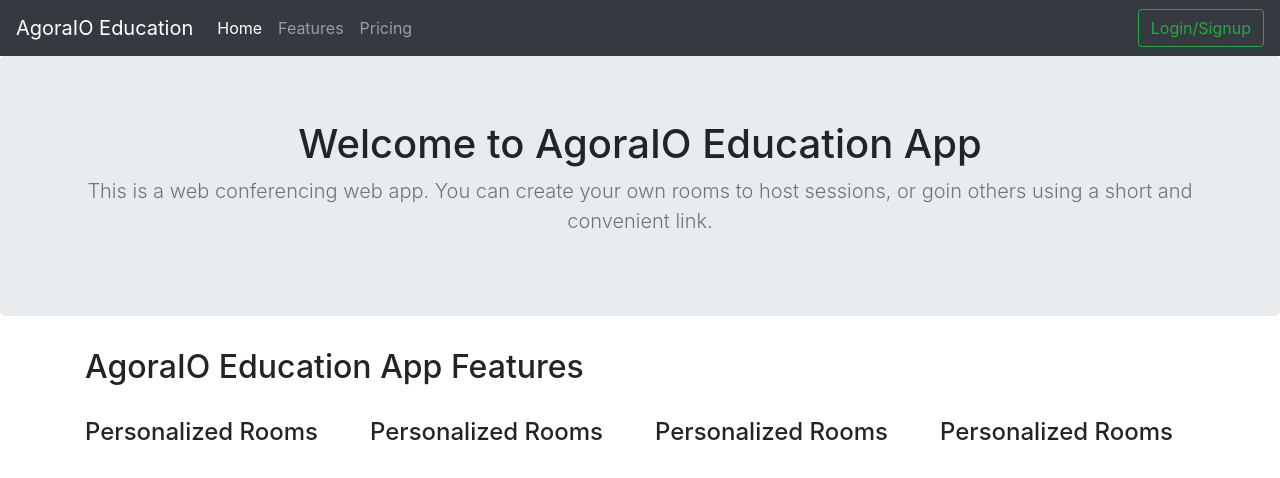
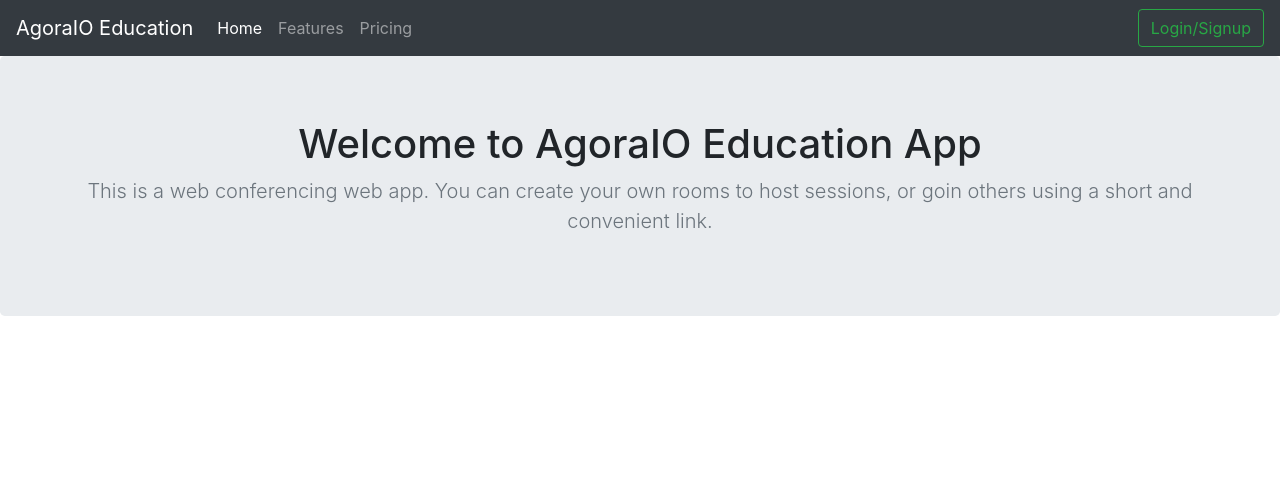
Before and after one commit to VictorOmondi1997/AgoraIOEducationApp, a plain HTML site: page index.html in a window 1280 px wide. Drawn offline with nearby package versions, Linux system fonts and the light colour scheme.

Commit message:
Update index.html

```diff
--- a/index.html
+++ b/index.html
@@ -38,42 +38,11 @@
             <h1 class="jumbotron-heading">Welcome to AgoraIO Education App</h1>
             <p class="lead text-muted">This is a web conferencing web app. You can create your own rooms to host sessions, or goin others using a short and convenient link.</p>
         </div>
-      </section>
-      <div class="container mt-8 mb-6 textcenter">
-          <h2 class="jumbotron-heading">
-              AgoraIO Education App Features
-          </h2>
-          <div class="row feature-stamp">
-              <div class="col-lg-3 col-md-6">
-                  <div class="stamp bg-primary">
-                      <i class="fas fa-chalkboard-teacher fa-2x"></i>
-                  </div>
-                  <h4 class="mt-4">Personalized Rooms</h4>
-              </div>
-              <div class="col-lg-3 col-md-6">
-                <div class="stamp bg-primary">
-                    <i class="fas fa-chalkboard-teacher fa-2x"></i>
-                </div>
-                <h4 class="mt-4">Personalized Rooms</h4>
-            </div>
-            <div class="col-lg-3 col-md-6">
-                <div class="stamp bg-primary">
-                    <i class="fas fa-chalkboard-teacher fa-2x"></i>
-                </div>
-                <h4 class="mt-4">Personalized Rooms</h4>
-            </div>
-            <div class="col-lg-3 col-md-6">
-                <div class="stamp bg-primary">
-                    <i class="fas fa-chalkboard-teacher fa-2x"></i>
-                </div>
-                <h4 class="mt-4">Personalized Rooms</h4>
-            </div>
-          </div>
-      </div>
+    </section>
     <script src="scripts/main.js"></script>
     <script src="https://code.jquery.com/jquery-3.2.1.slim.min.js" integrity="sha384-KJ3o2DKtIkvYIK3UENzmM7KCkRr/rE9/Qpg6aAZGJwFDMVNA/GpGFF93hXpG5KkN" crossorigin="anonymous"></script>
-<script src="https://cdnjs.cloudflare.com/ajax/libs/popper.js/1.12.9/umd/popper.min.js" integrity="sha384-ApNbgh9B+Y1QKtv3Rn7W3mgPxhU9K/ScQsAP7hUibX39j7fakFPskvXusvfa0b4Q" crossorigin="anonymous"></script>
-<script src="https://maxcdn.bootstrapcdn.com/bootstrap/4.0.0/js/bootstrap.min.js" integrity="sha384-JZR6Spejh4U02d8jOt6vLEHfe/JQGiRRSQQxSfFWpi1MquVdAyjUar5+76PVCmYl" crossorigin="anonymous"></script>
-<script src="scripts/Agora_Web_SDK_FULL/AgoraRTCSDK-3.0.2.js"></script>
+    <script src="https://cdnjs.cloudflare.com/ajax/libs/popper.js/1.12.9/umd/popper.min.js" integrity="sha384-ApNbgh9B+Y1QKtv3Rn7W3mgPxhU9K/ScQsAP7hUibX39j7fakFPskvXusvfa0b4Q" crossorigin="anonymous"></script>
+    <script src="https://maxcdn.bootstrapcdn.com/bootstrap/4.0.0/js/bootstrap.min.js" integrity="sha384-JZR6Spejh4U02d8jOt6vLEHfe/JQGiRRSQQxSfFWpi1MquVdAyjUar5+76PVCmYl" crossorigin="anonymous"></script>
+    <script src="scripts/Agora_Web_SDK_FULL/AgoraRTCSDK-3.0.2.js"></script>
 </body>
 </html>
```
